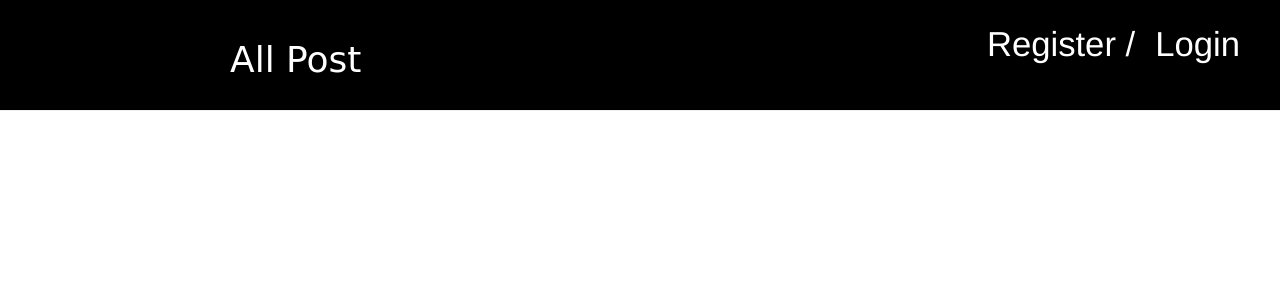
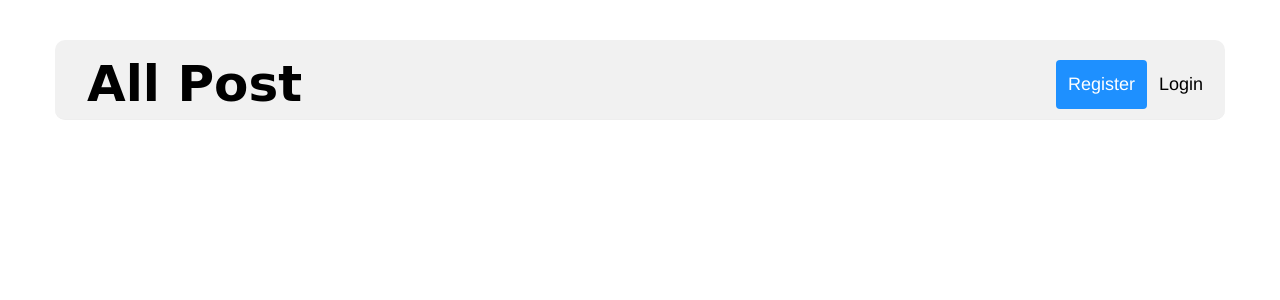
Before and after one commit to RaiVaibhav/my-first-blog, a Django app: page / in a window 1280 px wide. Shown: the top 300 px of the page. Run offline with Django 3.2, Linux system fonts and the light colour scheme; data that the repository does not hold is empty; some libraries are stand-ins or nearby versions.

Commit message:
Enhancement

```diff
--- a/blog/static/css/blog.css
+++ b/blog/static/css/blog.css
@@ -1,5 +1,58 @@
 .page-header {
-    background-color: black;
+  overflow: hidden;
+  background-color: #f1f1f1;
+  padding: 0px 10px 10px 20px;
+  border-radius: 10px;
+}
+
+/* Style the header links */
+.page-header a {
+  float: left;
+  color: black;
+  text-align: center;
+  padding: 12px;
+  text-decoration: none;
+  font-size: 18px;
+  line-height: 25px;
+  border-radius: 4px;
+}
+
+/* Style the logo link (notice that we set the same value of line-height and font-size to prevent the header to increase when the font gets bigger */
+.page-header a.logo {
+  font-size: 50px;
+  font-weight: bold;
+}
+
+/* Change the background color on mouse-over */
+.page-header a:hover {
+  background-color: #ddd;
+  color: black;
+}
+
+/* Style the active/current link*/
+.page-header a.active {
+  background-color: dodgerblue;
+  color: white;
+}
+
+/* Float the link section to the right */
+.header-right {
+  float: right;
+}
+
+/* Add media queries for responsiveness - when the screen is 500px wide or less, stack the links on top of each other */
+@media screen and (max-width: 500px) {
+  .page-header a {
+    float: none;
+    display: block;
+    text-align: left;
+  }
+  .header-right {
+    float: none;
+  }
+}
+/* .page-header {
+    background-color: coral;
     margin-top: 0;
     padding: 20px 20px 20px 40px;
 }
@@ -11,7 +64,7 @@
     text-decoration: none;
     padding-left: 95px;
 
-}
+} */
 
 .content {
     margin-left: 40px;
@@ -19,6 +72,7 @@
 
 h1, h2, h3, h4 {
     font-family: 'Ubuntu', cursive;
+
 }
 
 .date {
@@ -34,12 +88,12 @@ h1, h2, h3, h4 {
     height: 200px;
 }
 
-.top-menu, .top-menu:hover, .top-menu:visited {
+/* .top-menu, .top-menu:hover, .top-menu:visited {
     color: #ffffff;
     float: right;
     font-size: 26pt;
     margin-right: 20px;
-}
+} */
 
 .post {
     margin-bottom: 70px;
@@ -47,4 +101,5 @@ h1, h2, h3, h4 {
 
 .post h1 a, .post h1 a:visited {
     color: #000000;
+    font-size: 30px;
 }
--- a/blog/templates/blog/base.html
+++ b/blog/templates/blog/base.html
@@ -15,20 +15,30 @@
         {% include 'material/includes/material_css.html' %}
         <script src="{% static 'material/js/jquery.js' %}"></script>
         {% include 'material/includes/material_js.html' %}
+        <!-- <style>
+        body {
+            background-color: #f1f1f1;
+        }
+        </style> -->
     </head>
     <body>
+
         {% block page-header %}
-        <div class="page-header">
+        <div class="page-header container navbar-fixed-top">
+          <h1><a href="/" class = "logo">All Post</a></h1>
+          <div class="header-right">
           {% if user.is_authenticated %}
-          <a href="{% url 'post_new' %}" class="top-menu"><span class="glyphicon glyphicon-plus"></span></a>
+          <a href="{% url 'post_new' %}" class="active">New post </a>
+          <a href="{% url 'logout' %}">logout</a>
           {% else %}
-          <a href ='login' class="top-menu">Login</a>
-          <a href = 'register' class="top-menu">Register /</a>
+          <a href = '/register' class="active" class="active">Register </a>
+          <a href ="/login?next={{request.path}}">Login</a>
           {% endif %}
-            <h1><a href="/">All Post</a></h1>
+          </div>
+        </nav>
         </div>
         {% endblock %}
-        <div class="content container">
+        <div class="content container" style="margin-top:110px">
             <div class="row">
                 <div class="col-md-8">
                 {% block content %}
--- a/blog/templates/blog/post_edit.html
+++ b/blog/templates/blog/post_edit.html
@@ -3,7 +3,8 @@
 {% block content %}
     <h1>New post</h1>
     <form method="POST" class="post-form">{% csrf_token %}
-        {{ form.as_p }}
+        <!-- {{ form.as_p }} -->
+        {% form form=form %}{% endform %}
         <button type="submit" class="save btn btn-default" style="color:black">Save</button>
     </form>
 {% endblock %}
--- a/blog/urls.py
+++ b/blog/urls.py
@@ -9,4 +9,5 @@ urlpatterns = [
     re_path(r'^post/(?P<pk>\d+)/edit/$', views.post_edit, name='post_edit'),
     re_path(r'^register/$', views.register, name='register'),
     re_path(r'^login/$',  LoginView.as_view(template_name='blog/login.html'), name="login"),
+    re_path(r'^logout/$', views.logout_session, name='logout')
 ]
--- a/blog/views.py
+++ b/blog/views.py
@@ -5,6 +5,7 @@ from .forms import PostForm
 from django.shortcuts import redirect, redirect
 from django.contrib.auth.forms import UserCreationForm
 from django.http import HttpResponse
+from django.contrib.auth import logout
 
 def post_list(request):
     posts = Post.objects.filter(published_date__lte=timezone.now()).order_by('published_date')
@@ -53,3 +54,7 @@ def register(request):
     else:
         form = UserCreationForm()
     return render(request, 'blog/reg_form.html', {'form': form})
+
+def logout_session(request):
+    logout(request)
+    return redirect('post_list')
```
